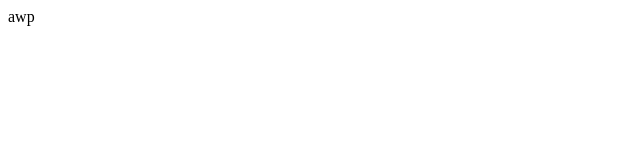
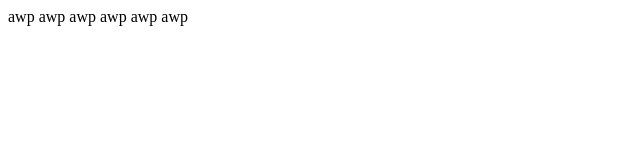
Before and after one commit to pmengy/git-test, a plain HTML site: page index.html in a window 1280 px wide. Shown: the whole page, without its empty margins (0-640 px from the left). Drawn offline with Linux system fonts and the light colour scheme.

Commit message:
修改了awp文件2

```diff
--- a/index.html
+++ b/index.html
@@ -10,7 +10,7 @@
 
 <body>
     <div>
-        awp
+        awp awp awp awp awp awp
     </div>
 </body>
 
```
